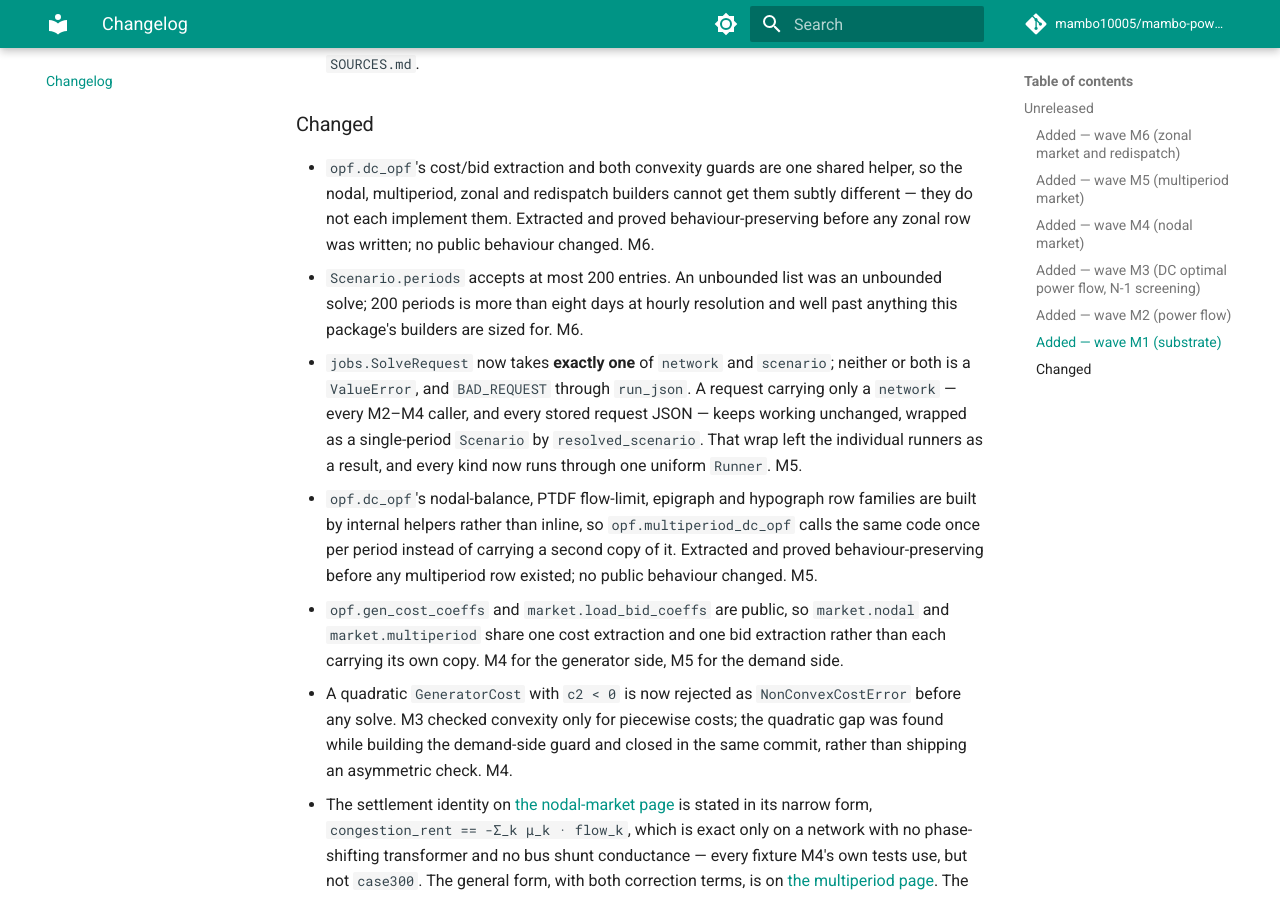
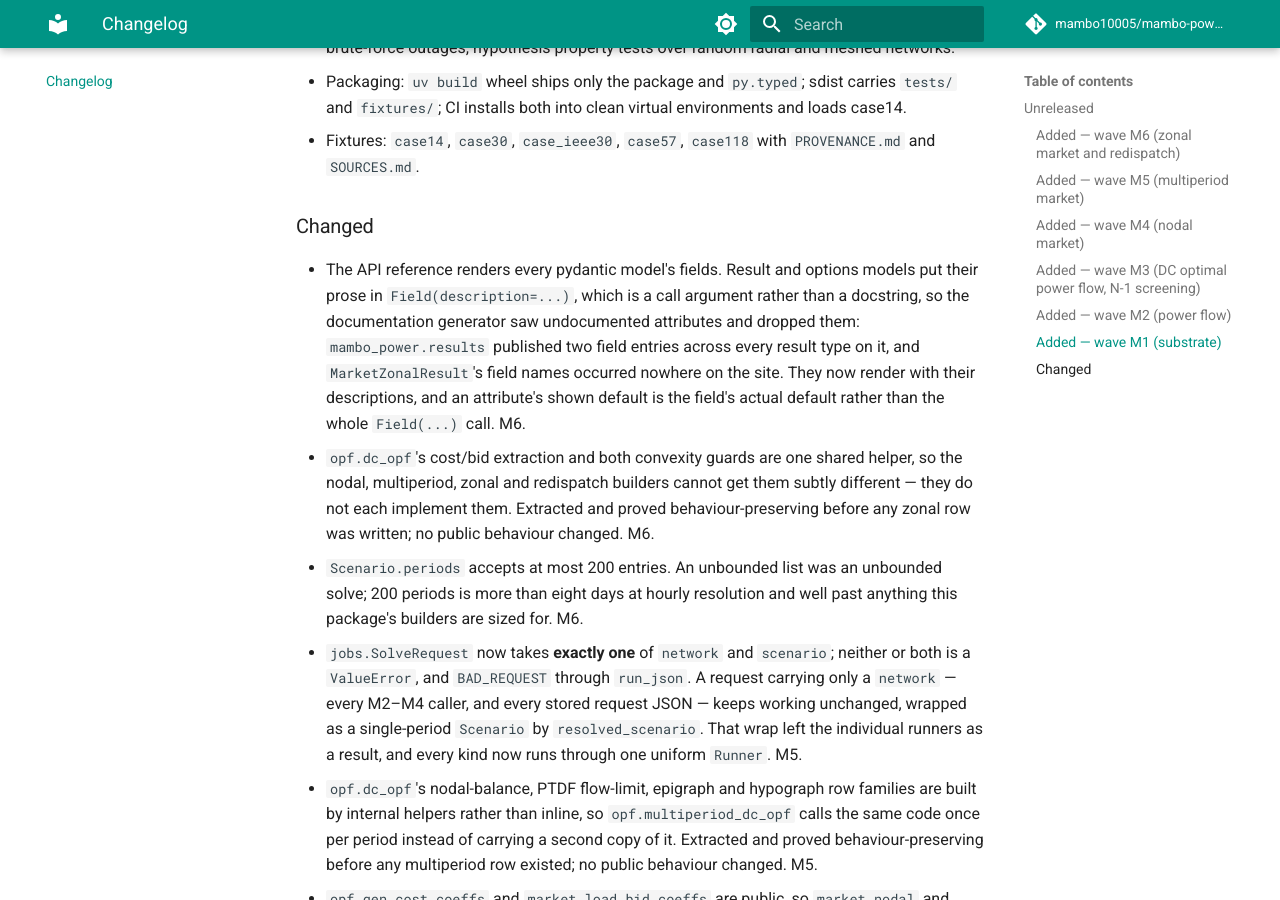
Before and after one commit to mambo10005/mambo-power, an MkDocs documentation site: the page built from docs/changelog.md, in a window 1280 px wide and 900 px high, scrolled down 9330 px. Built offline with MkDocs 1.6.1 and Material for MkDocs 9.7.7, drawn with Linux system fonts in a browser that asks for light colours; comment, search, counter and statistics services are not loaded; some of the changed text lies outside the part shown.

Commit message:
docs(m6/fold-b): changelog — the M6 documentation bullet and the field-rendering change
The changelog carries no per-wave fold notes; it carries an Added section per wave with a
documentation bullet, and a shared Changed section whose entries are tagged by wave. This
follows that shape rather than inventing a fold heading.

M6's documentation bullet now names the Results manual sections, the ADR additions, and the
two things the zonal page's own worked variations make true that its prose did not say.

The API reference rendering fix gets a Changed entry, because it changes the published
site for every wave's result and options models, not just M6's: mambo_power.results
published two field entries across every result type on it, and MarketZonalResult's field
names occurred nowhere on the site.

mkdocs build --strict exit 0. Site-wide fragment-link check: 10345 internal anchors across
30 pages, 0 broken (the checker was positive-controlled — it catches an injected bad
fragment). Docs-related tests: test_api_docs_coverage, test_examples_run and
test_docs_registry_listing, 19 passed; test_api_docs_coverage.py is unmodified.

Co-Authored-By: Claude Fable 5 <noreply@anthropic.com>
Claude-Session: https://claude.ai/code/session_01MSHrj6FSo9yVeRvfu1ysUd

```diff
--- a/docs/changelog.md
+++ b/docs/changelog.md
@@ -61,7 +61,11 @@ page's roadmap table](index.md), not restated here, so this page cannot go stale
   three MATPOWER `AREA` groups to real `Zone` entities and derives each corridor's capacity as the
   sum of `rating_mva` over its cut-set; case300's four real `ZONE` groups are used directly.
 - [Manual › Zonal market](manual/zonal.md) and a new [runnable
-  example](examples/index.md#11-zonal-redispatch).
+  example](examples/index.md#11-zonal-redispatch). [Manual › Results](manual/results.md) gains a
+  section per market result type, [Design › Decisions](design/decisions.md) gains ADR-006 through
+  ADR-009, and the zonal page names the two things its own worked variations make true and its
+  prose did not say: when `redispatch_payment` is negative, and that
+  `redispatch_payment + generation_cost_gap` is exactly the curtailment compensation.
 
 ### Added — wave M5 (multiperiod market)
 
@@ -337,6 +341,12 @@ page's roadmap table](index.md), not restated here, so this page cannot go stale
 
 ### Changed
 
+- The API reference renders every pydantic model's fields. Result and options models put their
+  prose in `Field(description=...)`, which is a call argument rather than a docstring, so the
+  documentation generator saw undocumented attributes and dropped them: `mambo_power.results`
+  published two field entries across every result type on it, and `MarketZonalResult`'s field
+  names occurred nowhere on the site. They now render with their descriptions, and an attribute's
+  shown default is the field's actual default rather than the whole `Field(...)` call. M6.
 - `opf.dc_opf`'s cost/bid extraction and both convexity guards are one shared helper, so the
   nodal, multiperiod, zonal and redispatch builders cannot get them subtly different — they do
   not each implement them. Extracted and proved behaviour-preserving before any zonal row was
```
